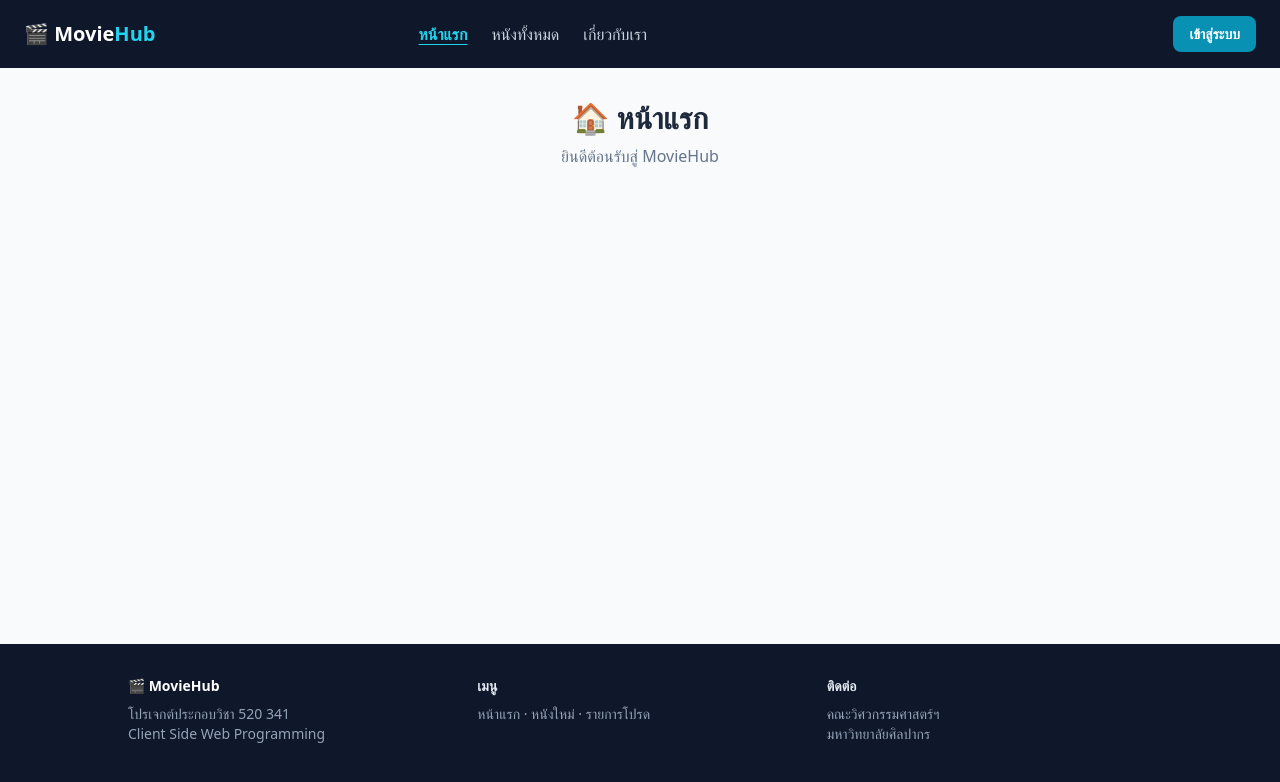
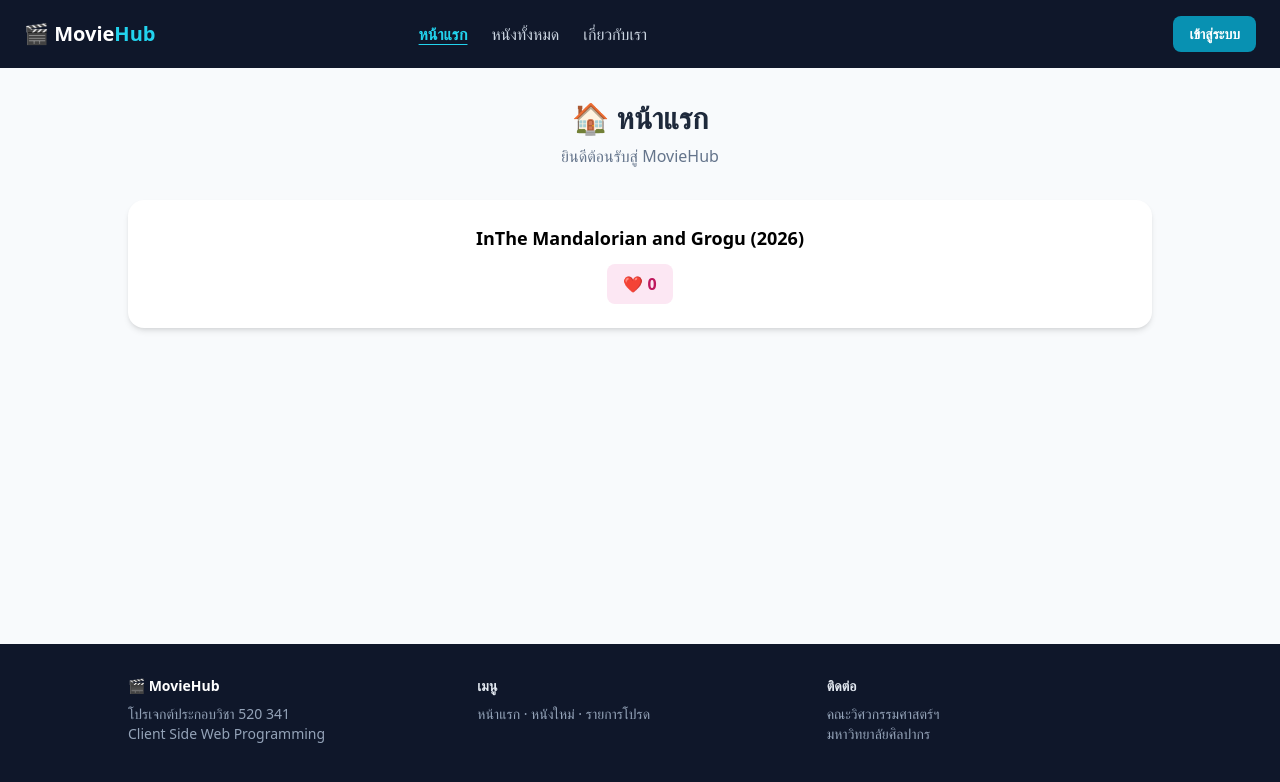
Before and after one commit to 670710322-Thanyathorn/feapp-670710322, a React (Create React App) app in the folder my-app/: page / in a window 1280 px wide. Shown: the top 782 px of the page. Built offline with nearby package versions, Linux system fonts and the light colour scheme.

Commit message:
ready to deploy

```diff
--- /dev/null
+++ b/my-app/src/components/MovieCard.jsx
@@ -0,0 +1,19 @@
+import { useState } from 'react';   // 1. import จาก react
+
+function MovieCard({ title, year }) {
+  const [likes, setLikes] = useState(0);   // 2. ประกาศ state
+
+  return (
+    <div className="rounded-2xl bg-white p-6 shadow-md">
+      <h3 className="text-lg font-bold">{title} ({year})</h3>
+      <button
+        onClick={() => setLikes(likes + 1)}   // 3. เปลี่ยนค่าผ่าน setLikes
+        className="mt-3 rounded-lg bg-pink-100 px-4 py-2 text-pink-700
+                   font-semibold hover:bg-pink-200 transition">
+        ❤️ {likes}
+      </button>
+    </div>
+  );
+}
+
+export default MovieCard;
--- a/my-app/src/pages/Home.jsx
+++ b/my-app/src/pages/Home.jsx
@@ -1,8 +1,17 @@
+import React from "react";
+import { Link } from "react-router-dom";
+import { movies } from "../data";
+import MovieCard from "../components/MovieCard";
+
 function Home() {
   return (
     <div className="p-8 text-center">
       <h1 className="text-3xl font-bold text-slate-800">🏠 หน้าแรก</h1>
       <p className="mt-2 text-slate-500">ยินดีต้อนรับสู่ MovieHub</p>
+
+      <div className="mx-auto mt-8 max-w-5xl">
+        <MovieCard title="InThe Mandalorian and Grogu" year={2026}/>
+      </div>
     </div>
   );
 }
```
